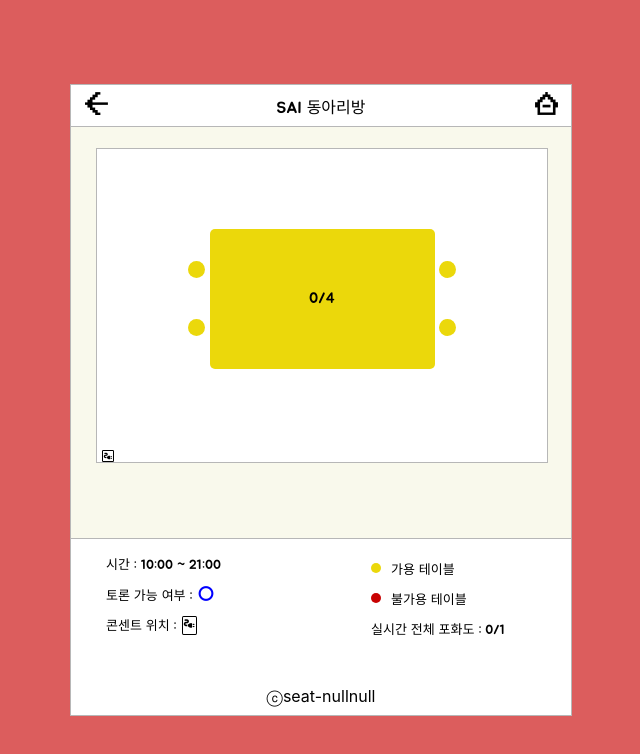
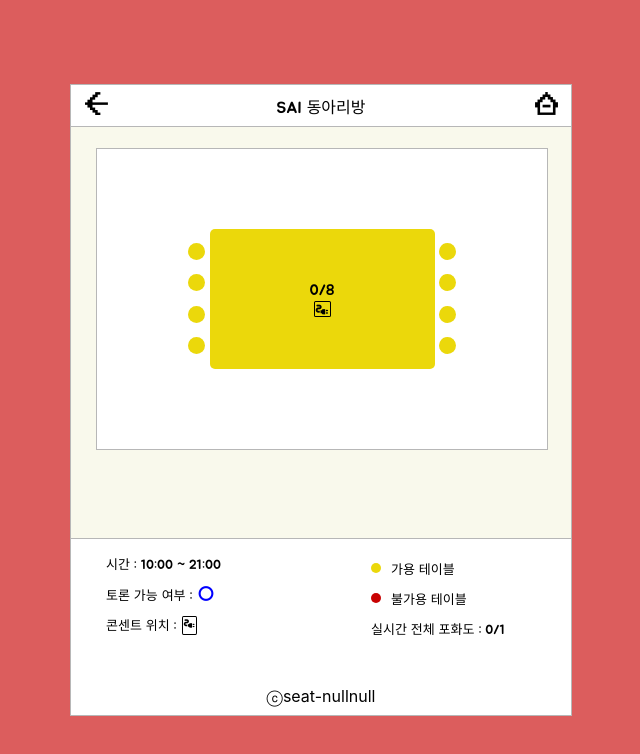
Before and after one commit to jermany17/seatnullnull, a React (Create React App) app: page /live-place2 in a window 1280 px wide. Shown: the top 754 px of the page, without its empty margins (319-959 px from the left). Built offline with nearby package versions, Linux system fonts and the light colour scheme; no server answers.

Commit message:
동방자리수정

```diff
--- a/src/SeatMap.css
+++ b/src/SeatMap.css
@@ -290,12 +290,12 @@
 .electric{
   margin-right: 5px;
   display: flex;
-  justify-content: space-between;
-  height: 13px;
+  justify-content: center;
+  height: 17px;
   width: 100%;
 }
 .elec{
-  font-size: 10px;
+  font-size: 15px;
 }
 
 
@@ -315,6 +315,7 @@
   display: flex;
   justify-content: center;
   align-items: center;
+  flex-direction: column;
   font-size: 15px;
   border-radius: 5px;
 }
@@ -329,7 +330,7 @@
   align-items: center;
   justify-content: space-between;
   flex-direction: column;
-  height: 30%;
+  height: 43%;
 }
 .seat21 {
   width: 17px;
--- a/src/SeatMap2.js
+++ b/src/SeatMap2.js
@@ -39,9 +39,18 @@
           <div  className="addcolumn-seat21">
             <div className="seat21" style={{backgroundColor: tableBackgroundColor}}></div>
             <div className="seat21" style={{backgroundColor: tableBackgroundColor}}></div>
+            <div className="seat21" style={{backgroundColor: tableBackgroundColor}}></div>
+            <div className="seat21" style={{backgroundColor: tableBackgroundColor}}></div>
           </div>
-          <div className="table21" style={{backgroundColor: tableBackgroundColor}}>{seat?.pp}/{c}</div>
+          <div className="table21" style={{backgroundColor: tableBackgroundColor}}>
+            {seat?.pp}/{c}
+            <div className="electric">
+              <span class="material-symbols-outlined power elec">electrical_services</span>
+            </div>
+          </div>
           <div  className="addcolumn-seat21">
+            <div className="seat21" style={{backgroundColor: tableBackgroundColor}}></div>
+            <div className="seat21" style={{backgroundColor: tableBackgroundColor}}></div>
             <div className="seat21" style={{backgroundColor: tableBackgroundColor}}></div>
             <div className="seat21" style={{backgroundColor: tableBackgroundColor}}></div>
           </div>
@@ -54,10 +63,7 @@
   <div>
     <div className="seat-container">
       <div className="seat-container-row21">
-        {madeseat21(0,4)}
-      </div>
-      <div className="electric">
-        <span class="material-symbols-outlined power elec">electrical_services</span>
+        {madeseat21(0,8)}
       </div>
     </div>
   </div>
```
